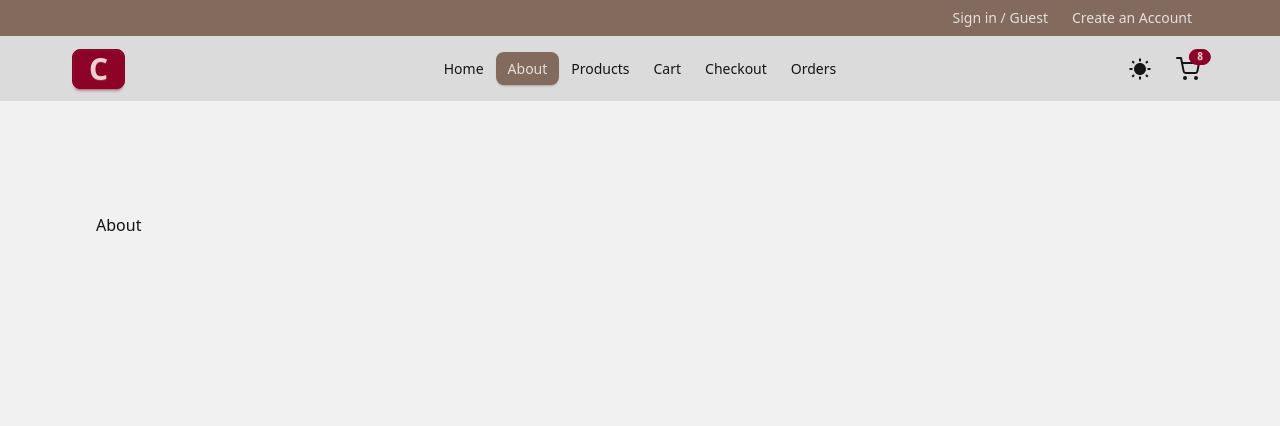
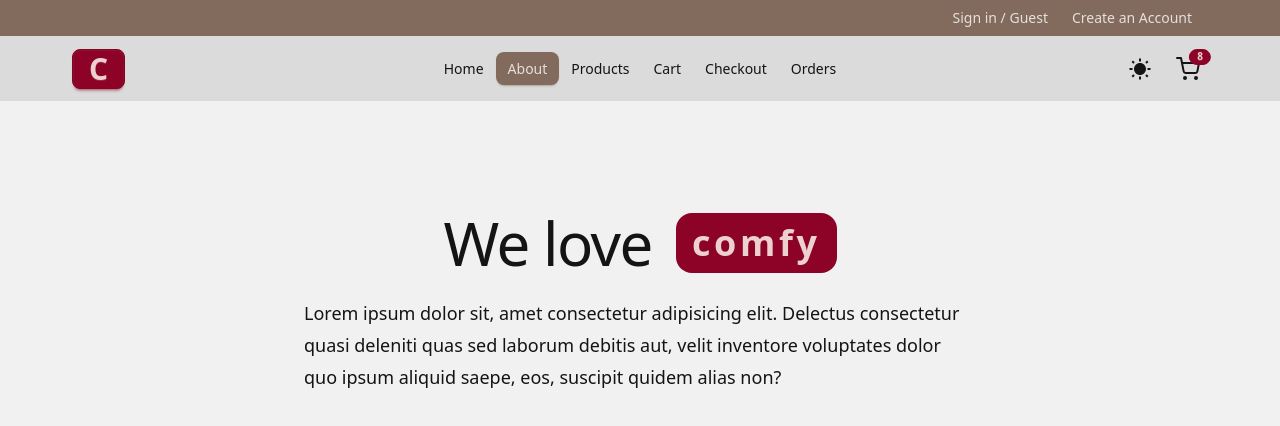
Before and after one commit to devolskii/comfy-store, a React (Vite) app: page /about in a window 1280 px wide. Shown: the top 426 px of the page. Built offline with nearby package versions, Linux system fonts and the light colour scheme.

Commit message:
Add About Page

```diff
--- a/src/pages/About.jsx
+++ b/src/pages/About.jsx
@@ -1,4 +1,21 @@
 const About = () => {
-  return <div>About</div>;
+  return (
+    <>
+      <div className="flex justify-center gap-6">
+        <h1 className="text-6xl tracking-tight">We love</h1>
+        <div className="stats bg-primary flex items-center">
+          <div className="stat-title text-4xl text-primary-content font-bold tracking-widest px-4">
+            comfy
+          </div>
+        </div>
+      </div>
+      <p className="mt-6 text-lg leading-8 max-w-2xl mx-auto">
+        Lorem ipsum dolor sit, amet consectetur adipisicing elit. Delectus
+        consectetur quasi deleniti quas sed laborum debitis aut, velit inventore
+        voluptates dolor quo ipsum aliquid saepe, eos, suscipit quidem alias
+        non?
+      </p>
+    </>
+  );
 };
 export default About;
```
